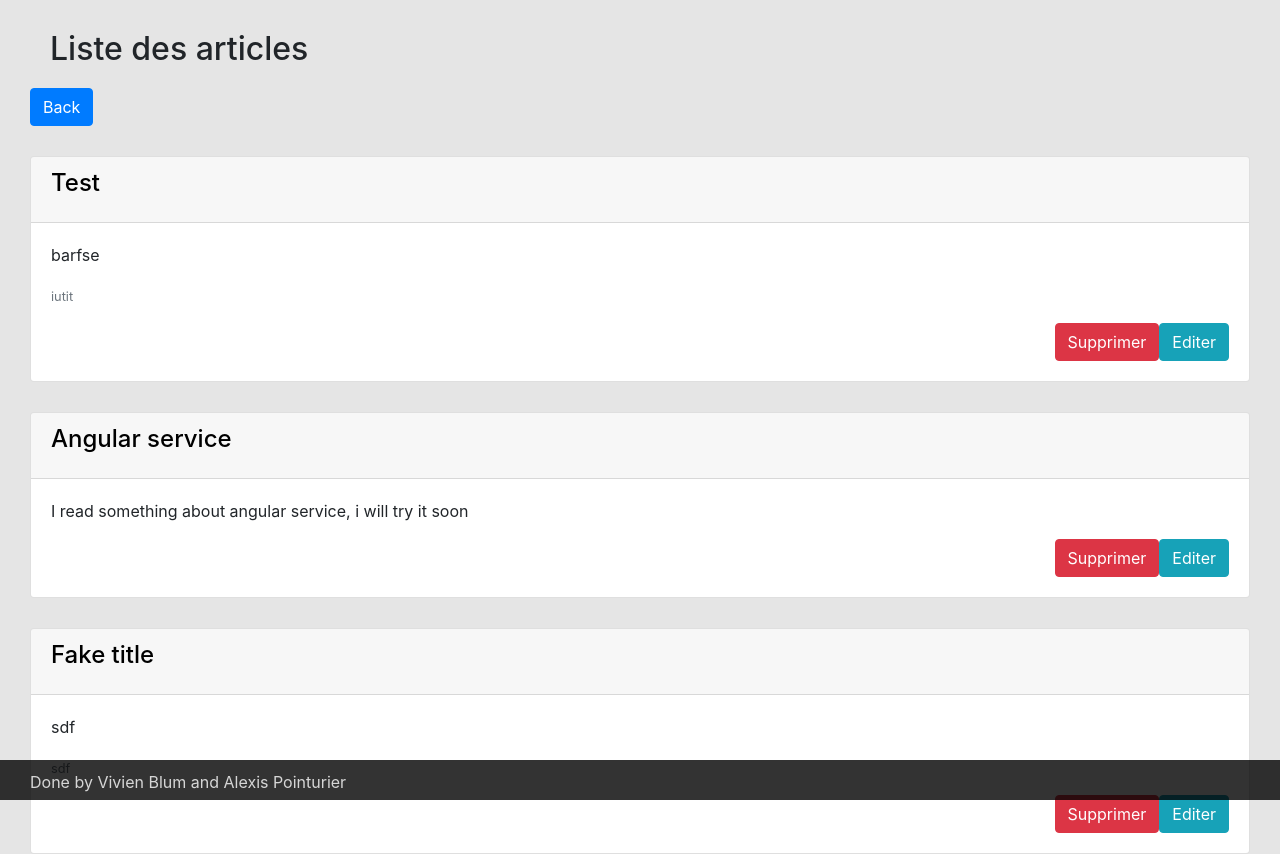
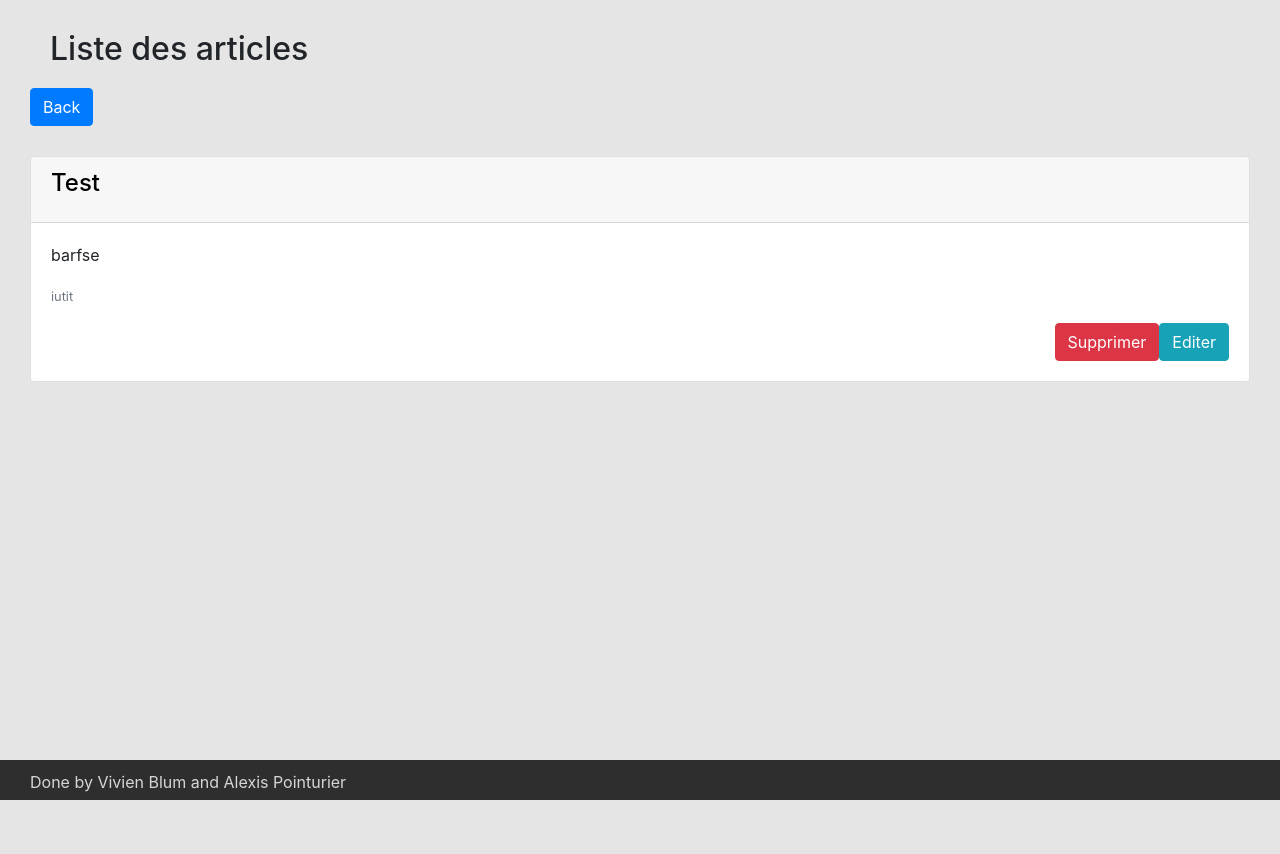
Before and after one commit to vivienblum/simple-app-angular, an Angular app: page /articles in a window 1280 px wide. Shown: the top 854 px of the page. After the commit the page ends 800 px from the top, so only its background shows below. Built offline with nearby package versions, Linux system fonts and the light colour scheme; data requests are answered from the project's data file.

Commit message:
[Search] Created pipe

```diff
--- a/src/app/articles/articles.component.html
+++ b/src/app/articles/articles.component.html
@@ -6,7 +6,7 @@
     Back
   </a>
   <div class="articles-body">
-    <div *ngFor="let article of this.articles() | async">
+    <div *ngFor="let article of this.articles() | async | searchArticle:this.getSearch() ">
       <app-article *ngIf="this.articleId() == 0 || article.id == this.articleId()" [article]="article" (deletedArticle)="delete($event)" (updatedArticle)="update($event)">
       </app-article>
     </div>
--- a/src/app/articles/articles.component.ts
+++ b/src/app/articles/articles.component.ts
@@ -13,6 +13,7 @@ export class ArticlesComponent implements OnInit {
   private _articles: Observable<Article[]>
   private _articleId: number
   private _search: string = ""
+  filterargs = {}
 
   constructor(
     private articleService: ArticleService,
--- /dev/null
+++ b/src/app/shared/filter-pipe.ts
@@ -0,0 +1,16 @@
+import { Pipe, PipeTransform } from "@angular/core"
+import { Observable } from "rxjs/Observable"
+import { switchMap, filter } from "rxjs/operators"
+import { Article } from "../models/article"
+
+@Pipe({
+  name: "searchArticle"
+})
+export class FilterPipe implements PipeTransform {
+  transform(articles: Article[], filter: string): Article[] {
+    console.log(filter)
+    if (articles === null) return []
+
+    return articles.filter(article => article.title === "Test")
+  }
+}
```
Also changed, not shown: src/app/app.module.ts (+6 -4 lines).
